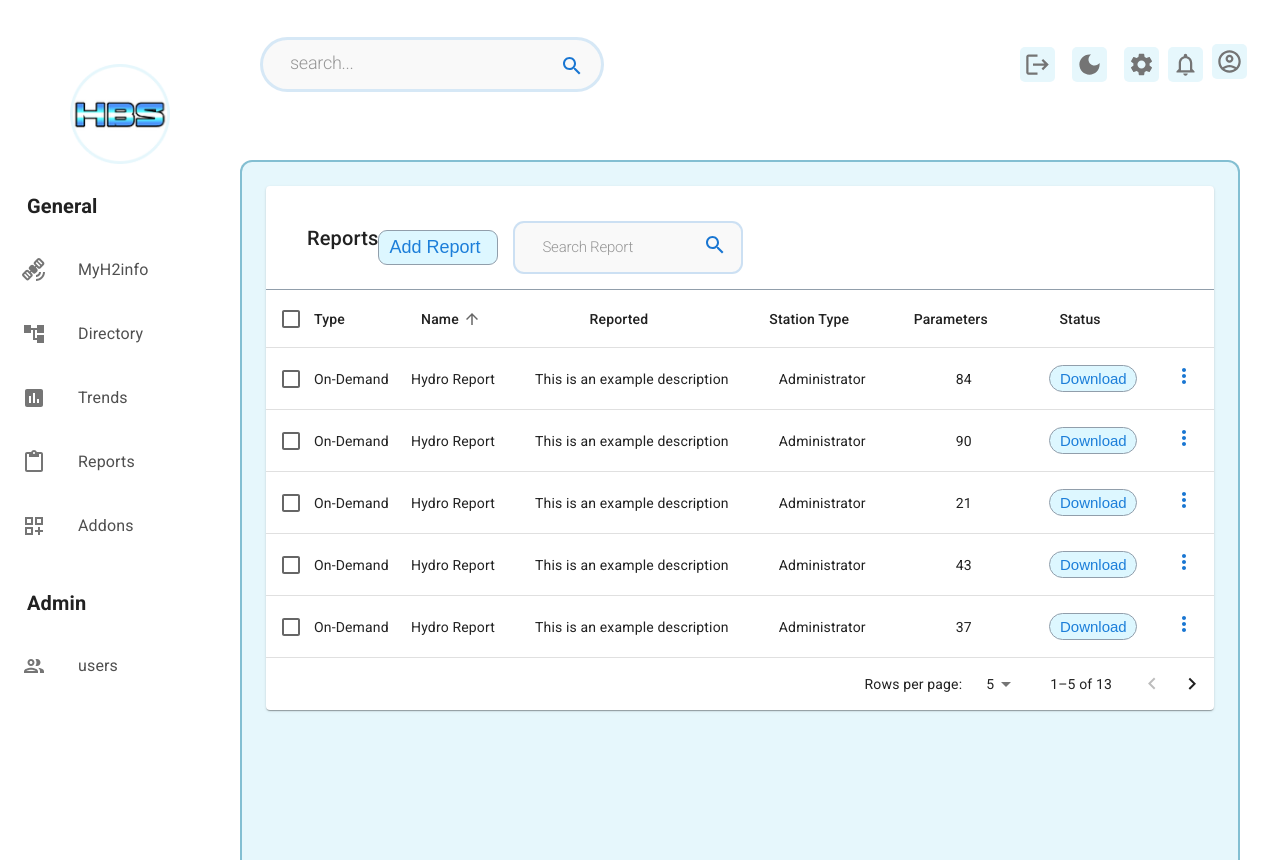
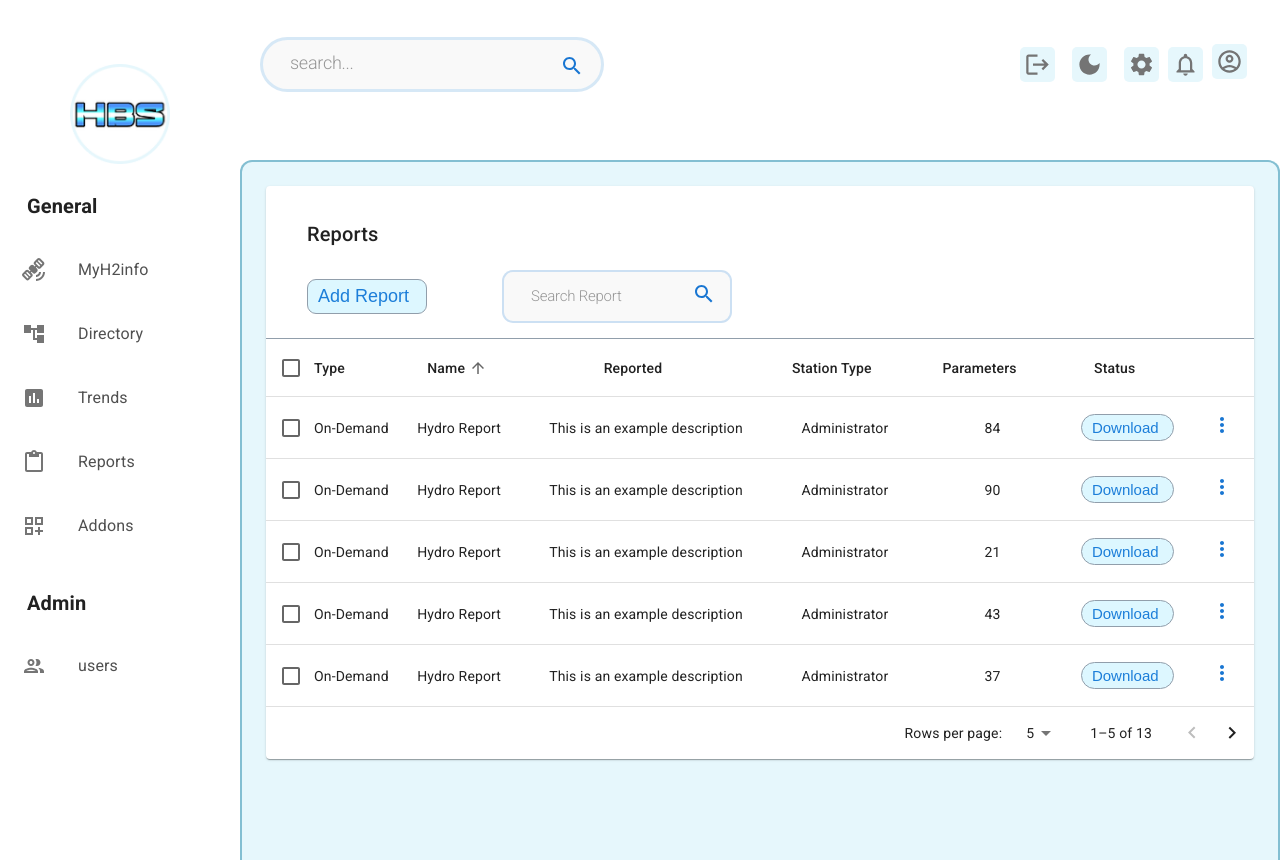
Before and after one commit to kpierc11/Dashboard_Demo, a React (Create React App) app in the folder app/: page /reports in a window 1280 px wide. Built offline with nearby package versions, Linux system fonts and the light colour scheme.

Commit message:
Fixed search bar and button

```diff
--- a/app/src/components/ReportsTable/ReportsTable.tsx
+++ b/app/src/components/ReportsTable/ReportsTable.tsx
@@ -366,6 +366,7 @@ function EnhancedTableToolbar(props: EnhancedTableToolbarProps) {
           >
             <div className="reports-toolbar">
               <div className="reports-title">Reports</div>
+              <div className="button-search"></div>
               <button className="add-button">Add Report</button>
               <div className={"reports-search-container"}>
                 <form>
--- a/app/src/components/ReportsTable/reportsTable.css
+++ b/app/src/components/ReportsTable/reportsTable.css
@@ -76,8 +76,14 @@
   padding-left: 10px;
   max-width: 120px;
   margin-top: 20px;
+  margin-right: 75px;
+
 }
 
 .reports-title {
+  margin-top: 17px;
+}
 
+.button-search {
+  margin-left: 950px;
 }
```
